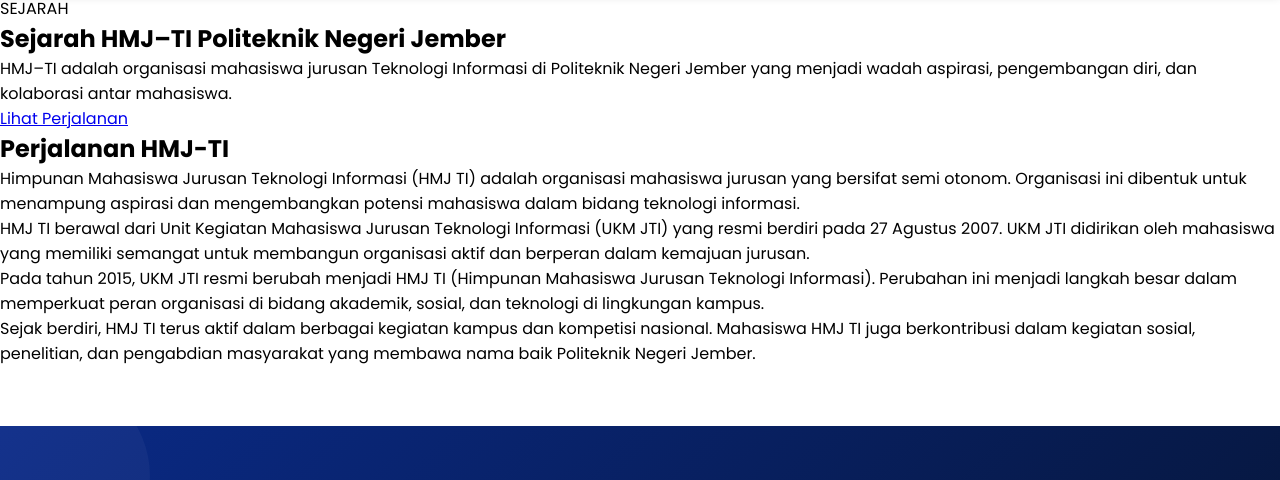
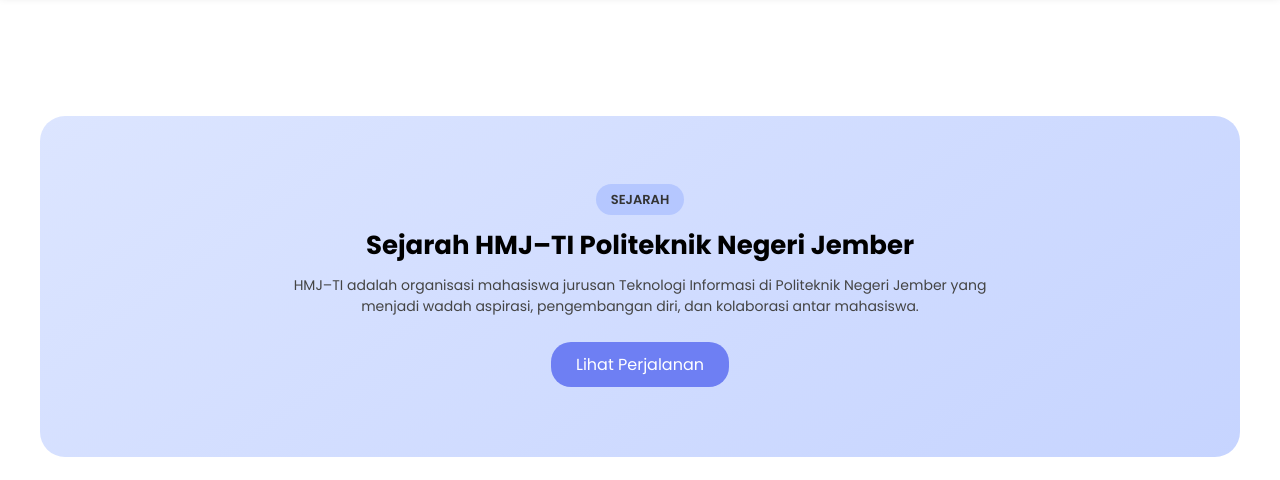
Before and after one commit to sanxnn/COMPANY-PROFILE-HMJTI, a plain HTML site: page sejarah.html in a window 1280 px wide. Shown: the part 95-575 px from the top of the page. Drawn offline with nearby package versions, Linux system fonts and the light colour scheme; the site is published under a folder, as on GitHub Pages, so addresses that start at the root find nothing.

Commit message:
Fix stylesheet link path in sejarah.html

```diff
--- a/sejarah.html
+++ b/sejarah.html
@@ -13,7 +13,7 @@
       href="https://fonts.googleapis.com/css2?family=Poppins:wght@300;400;500;600;700;800&display=swap"
       rel="stylesheet"
     />
-    <link rel="stylesheet" href="/assets/css/style.sejarah.css" />
+    <link rel="stylesheet" href="assets/css/style.sejarah.css" />
     <script src="https://code.jquery.com/jquery-3.7.1.min.js"></script>
   </head>
   <body>
```
